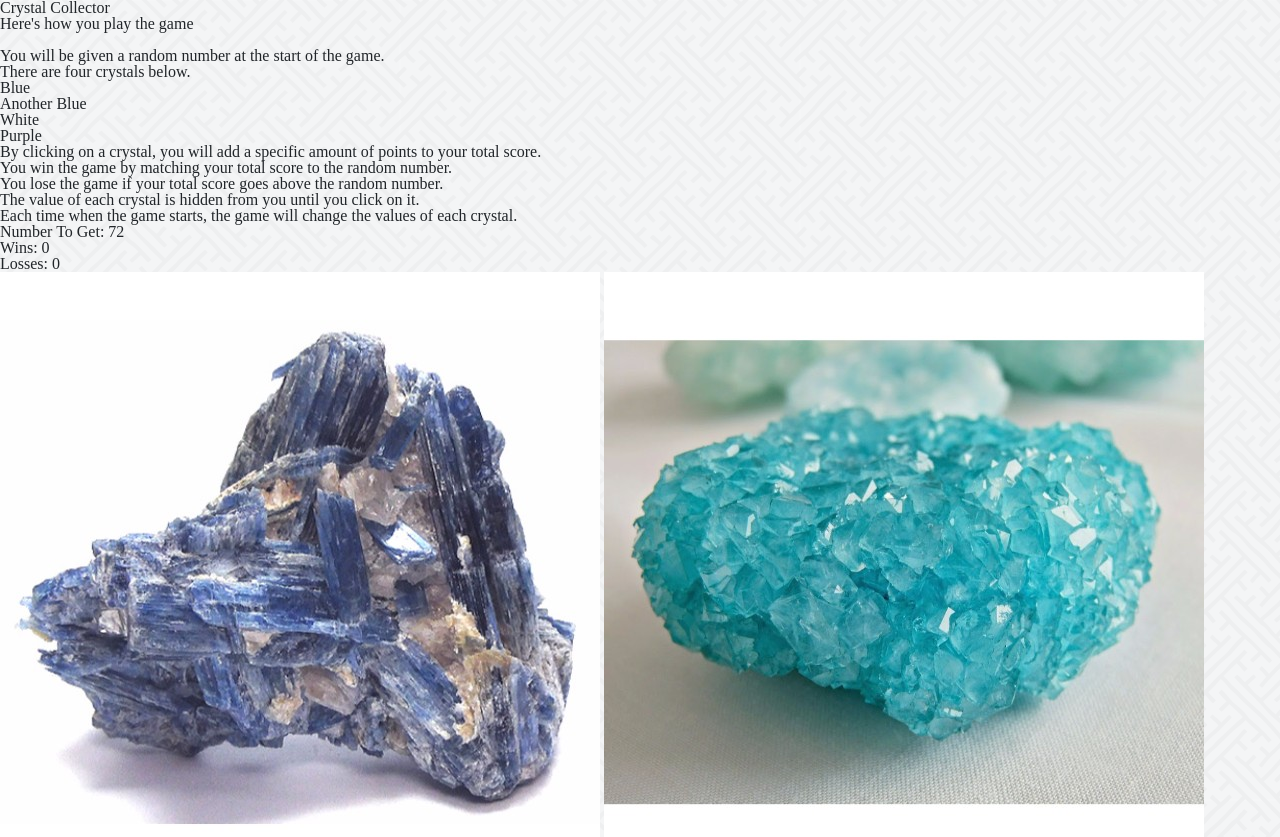
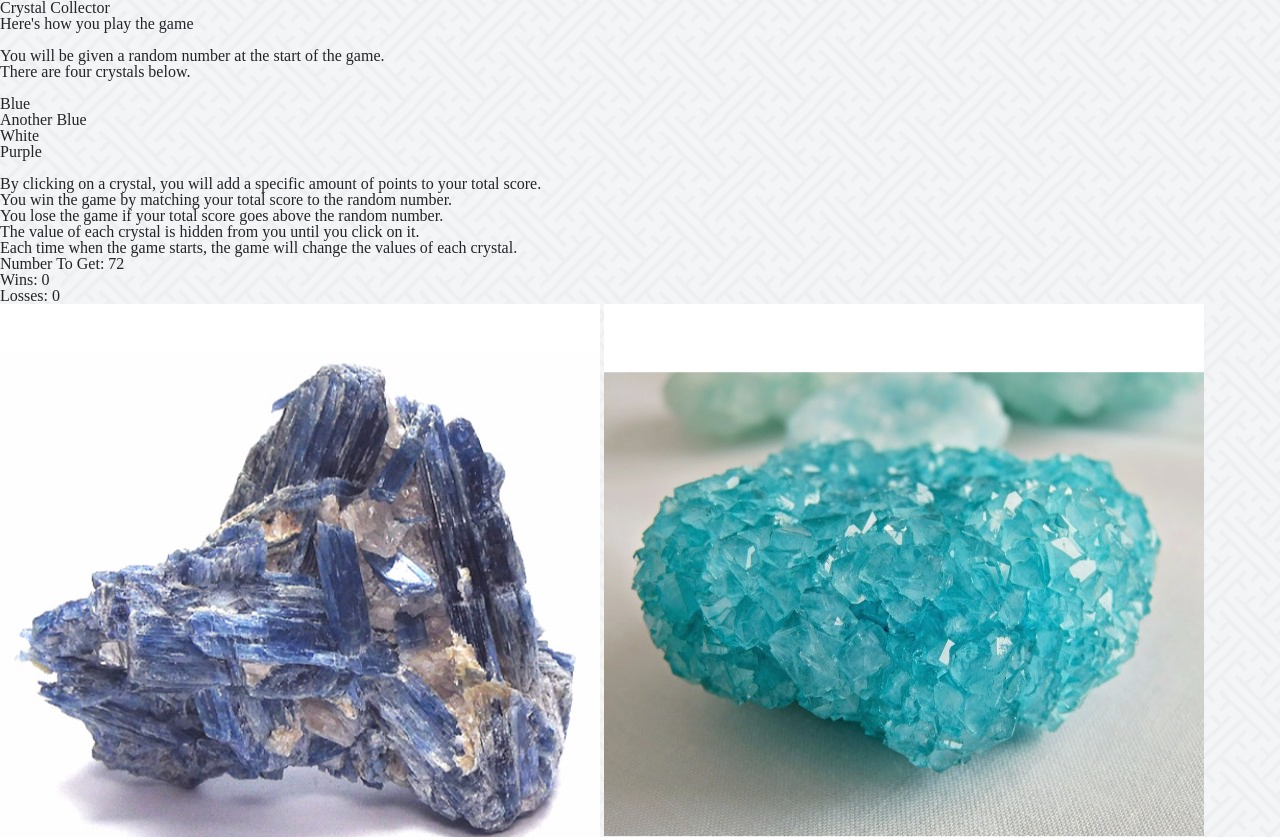
Before and after one commit to chlc/CrystalG, a plain HTML site: page index.html in a window 1280 px wide. Shown: the top 837 px of the page. Drawn offline with nearby package versions, Linux system fonts and the light colour scheme; files whose address does not match are found by name.

Commit message:
adding line breaks

```diff
--- a/index.html
+++ b/index.html
@@ -17,13 +17,13 @@
 		</br>
 		<ol>
 			<li>You will be given a random number at the start of the game.</li>
-			<li>There are four crystals below.</li>
+			<li>There are four crystals below.</li><br>
 			<ul>
 				<li id="blue">Blue</li>
 				<li id="blue2">Another Blue</li>
 				<li id="white">White</li>
 				<li id="purple">Purple</li>
-			</ul>
+			</ul><br>
 			<li>By clicking on a crystal, you will add a specific amount of points to your total score.</li>
 			<li>You win the game by matching your total score to the random number.</li>
 			<li>You lose the game if your total score goes above the random number.</li>
```
